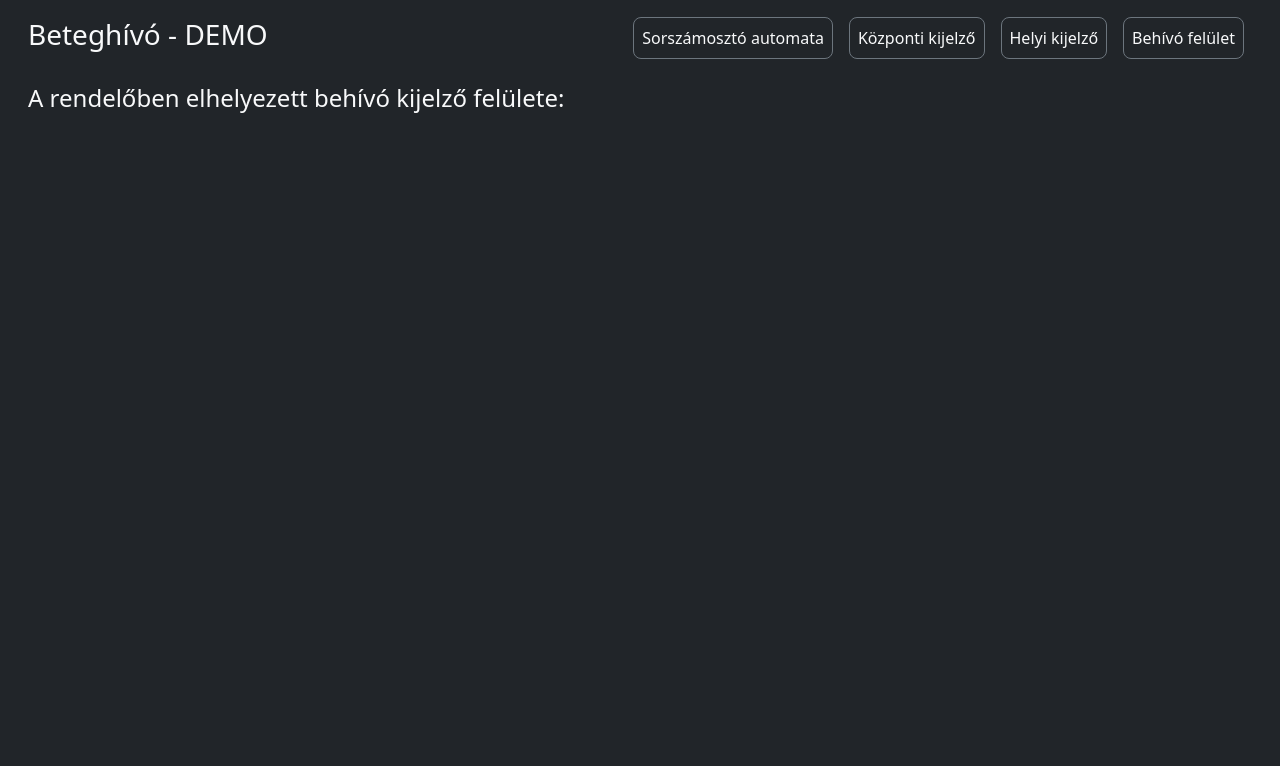
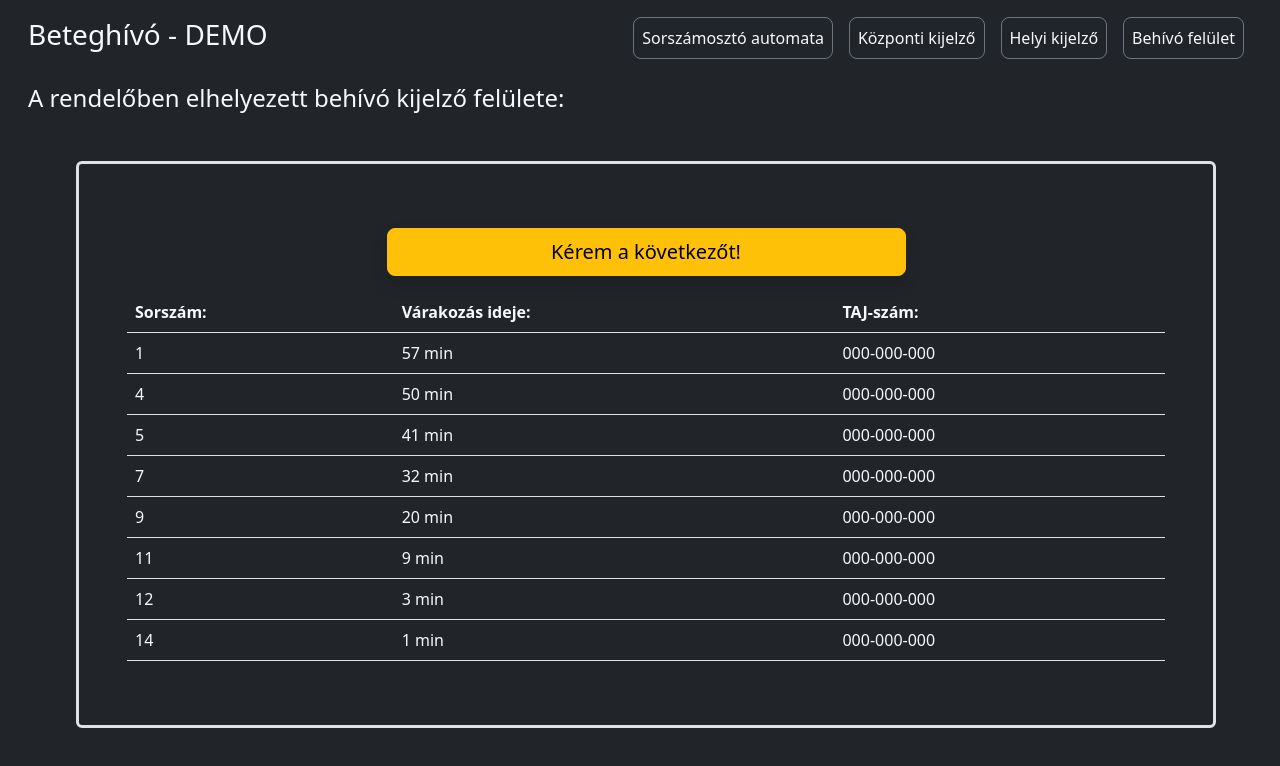
Before and after one commit to utnesz/beteghivo, an Angular app: page /caller in a window 1280 px wide. Shown: the top 766 px of the page. Built offline with nearby package versions, Linux system fonts and the light colour scheme.

Commit message:
display plan for caller-screen

```diff
--- a/src/app/common/caller-screen/caller-screen.component.html
+++ b/src/app/common/caller-screen/caller-screen.component.html
@@ -1 +1,59 @@
 <h4 class="pt-3">A rendelőben elhelyezett behívó kijelző felülete:</h4>
+<div
+  class="container border border-3 rounded d-flex row justify-content-center m-5 p-5"
+>
+  <button class="btn btn-lg btn-warning shadow m-3 mx-auto col-6">
+    Kérem a következőt!
+  </button>
+  <table class="table text-light">
+    <thead>
+      <tr>
+        <th>Sorszám:</th>
+        <th>Várakozás ideje:</th>
+        <th>TAJ-szám:</th>
+      </tr>
+    </thead>
+    <tbody>
+      <tr>
+        <td>1</td>
+        <td>57 min</td>
+        <td>000-000-000</td>
+      </tr>
+      <tr>
+        <td>4</td>
+        <td>50 min</td>
+        <td>000-000-000</td>
+      </tr>
+      <tr>
+        <td>5</td>
+        <td>41 min</td>
+        <td>000-000-000</td>
+      </tr>
+      <tr>
+        <td>7</td>
+        <td>32 min</td>
+        <td>000-000-000</td>
+      </tr>
+      <tr>
+        <td>9</td>
+        <td>20 min</td>
+        <td>000-000-000</td>
+      </tr>
+      <tr>
+        <td>11</td>
+        <td>9 min</td>
+        <td>000-000-000</td>
+      </tr>
+      <tr>
+        <td>12</td>
+        <td>3 min</td>
+        <td>000-000-000</td>
+      </tr>
+      <tr>
+        <td>14</td>
+        <td>1 min</td>
+        <td>000-000-000</td>
+      </tr>
+    </tbody>
+  </table>
+</div>
--- a/src/environments/environment.ts
+++ b/src/environments/environment.ts
@@ -1,4 +1,4 @@
 export const environment = {
   production: false,
-  apiUrl: 'https://felveteli.tigra.hu/feladat/frontend1',
+  apiUrl: 'https://felveteli.tigra.hu/feladat/frontend1/api',
 };
```
